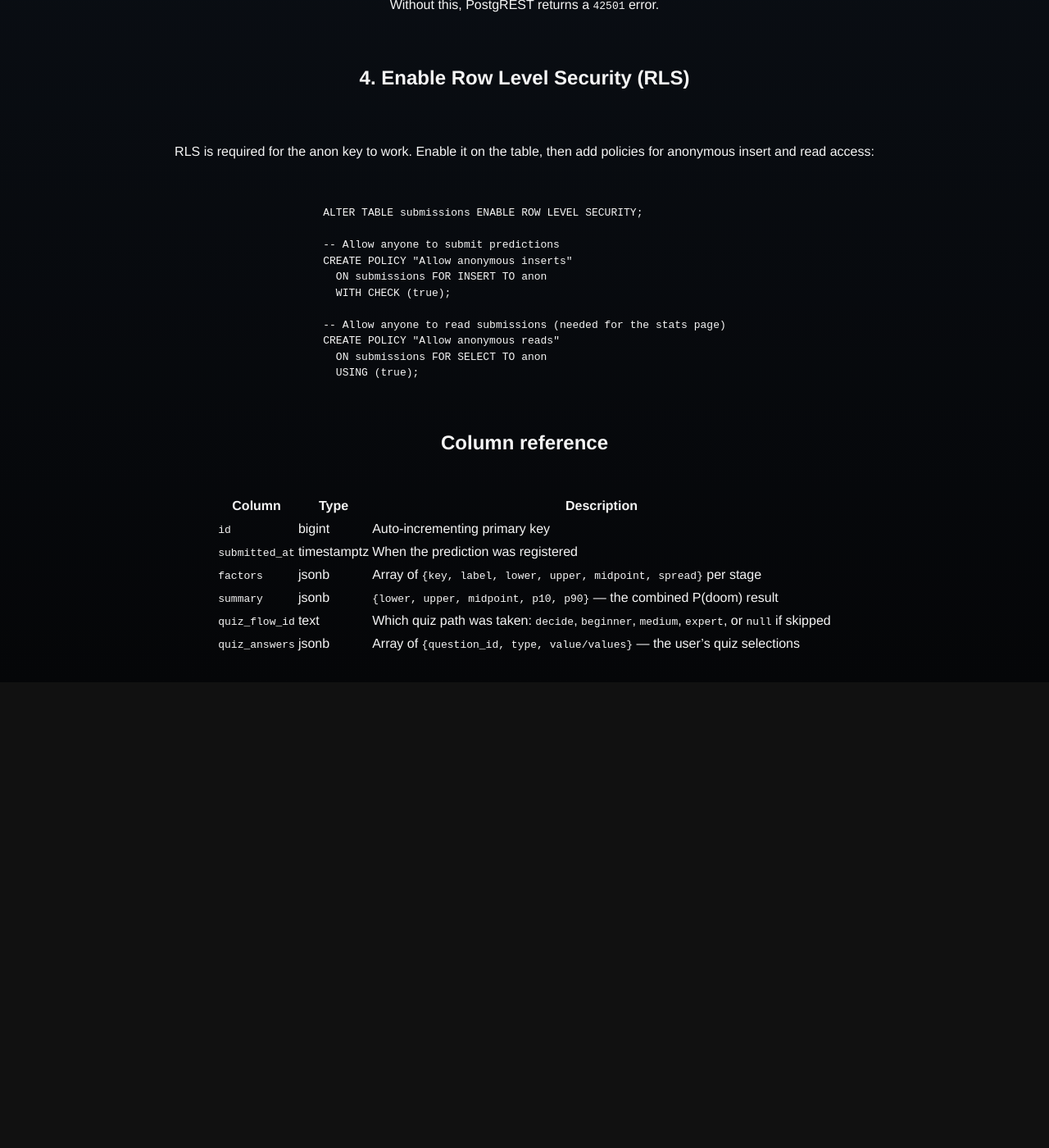
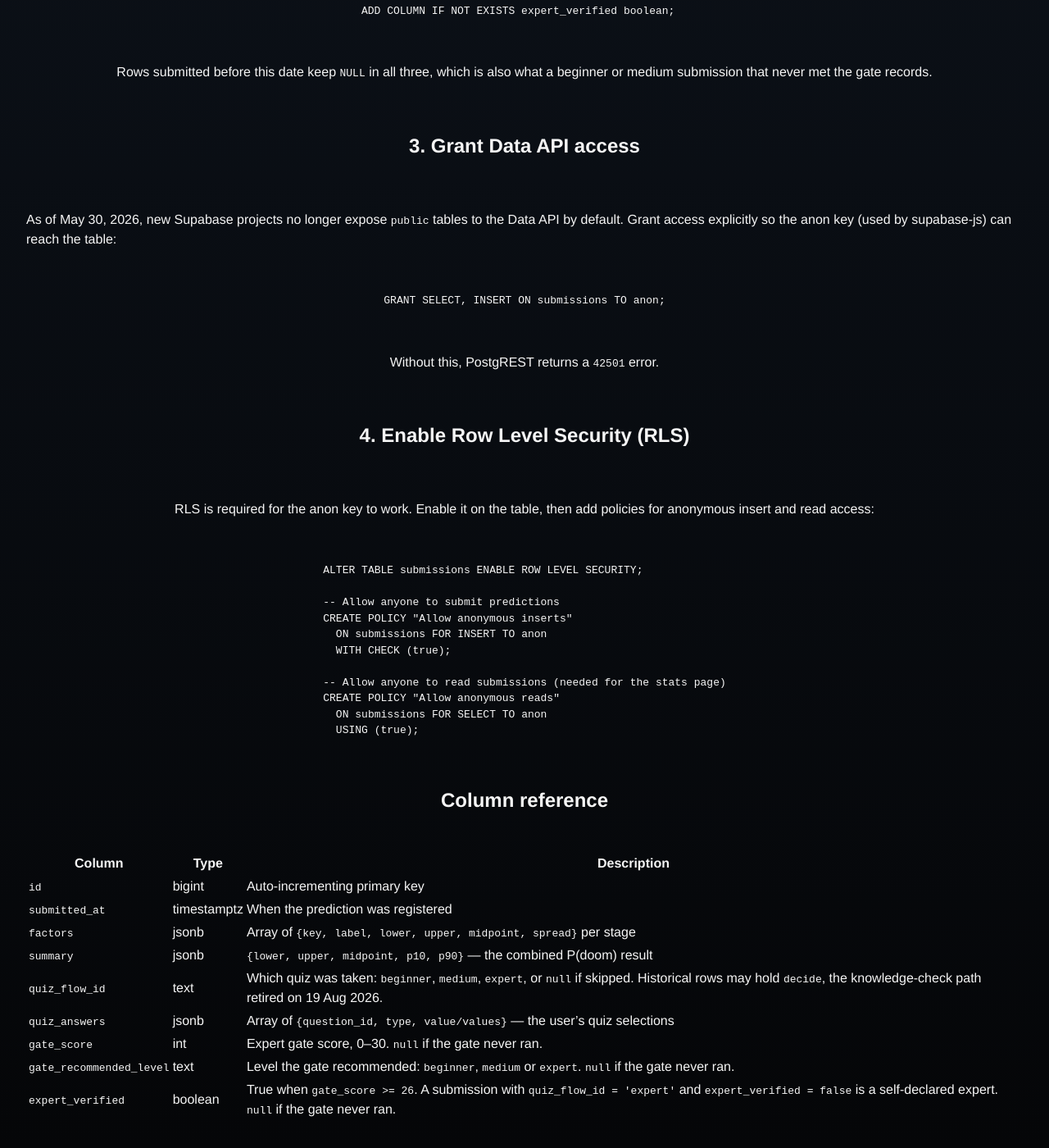
Before and after one commit to neoneye/pdoom-calculator, a Jekyll site: the page built from database.md, in a window 1280 px wide and 1400 px high, scrolled down 1267 px. Shown: the whole window at 82% size. Built offline with Jekyll 4.4.1, drawn with Linux system fonts in a browser that asks for light colours; our own code applies the rules of GitHub Pages for plain Markdown files; before the commit the page ends 2099 px from its top, so only the background shows below that; some of the changed text lies outside the part shown.

Commit message:
Record the gate verdict on each submission

````diff
--- a/database.md
+++ b/database.md
@@ -24,9 +24,26 @@ CREATE TABLE submissions (
   factors jsonb,
   summary jsonb,
   quiz_flow_id text,
-  quiz_answers jsonb
+  quiz_answers jsonb,
+  gate_score int,
+  gate_recommended_level text,
+  expert_verified boolean
 );
 ```
+
+### Migrating an existing table
+
+The expert gate columns were added on 19 Aug 2026. Existing projects need:
+
+```sql
+ALTER TABLE submissions
+  ADD COLUMN IF NOT EXISTS gate_score int,
+  ADD COLUMN IF NOT EXISTS gate_recommended_level text,
+  ADD COLUMN IF NOT EXISTS expert_verified boolean;
+```
+
+Rows submitted before this date keep `NULL` in all three, which is also what a
+beginner or medium submission that never met the gate records.
 
 ## 3. Grant Data API access
 
@@ -64,5 +81,8 @@ CREATE POLICY "Allow anonymous reads"
 | `submitted_at` | timestamptz | When the prediction was registered |
 | `factors` | jsonb | Array of `{key, label, lower, upper, midpoint, spread}` per stage |
 | `summary` | jsonb | `{lower, upper, midpoint, p10, p90}` — the combined P(doom) result |
-| `quiz_flow_id` | text | Which quiz path was taken: `decide`, `beginner`, `medium`, `expert`, or `null` if skipped |
+| `quiz_flow_id` | text | Which quiz was taken: `beginner`, `medium`, `expert`, or `null` if skipped. Historical rows may hold `decide`, the knowledge-check path retired on 19 Aug 2026. |
 | `quiz_answers` | jsonb | Array of `{question_id, type, value/values}` — the user's quiz selections |
+| `gate_score` | int | Expert gate score, 0–30. `null` if the gate never ran. |
+| `gate_recommended_level` | text | Level the gate recommended: `beginner`, `medium` or `expert`. `null` if the gate never ran. |
+| `expert_verified` | boolean | True when `gate_score >= 26`. A submission with `quiz_flow_id = 'expert'` and `expert_verified = false` is a self-declared expert. `null` if the gate never ran. |
````
Also changed, not shown: index.html (+9 -8 lines).
